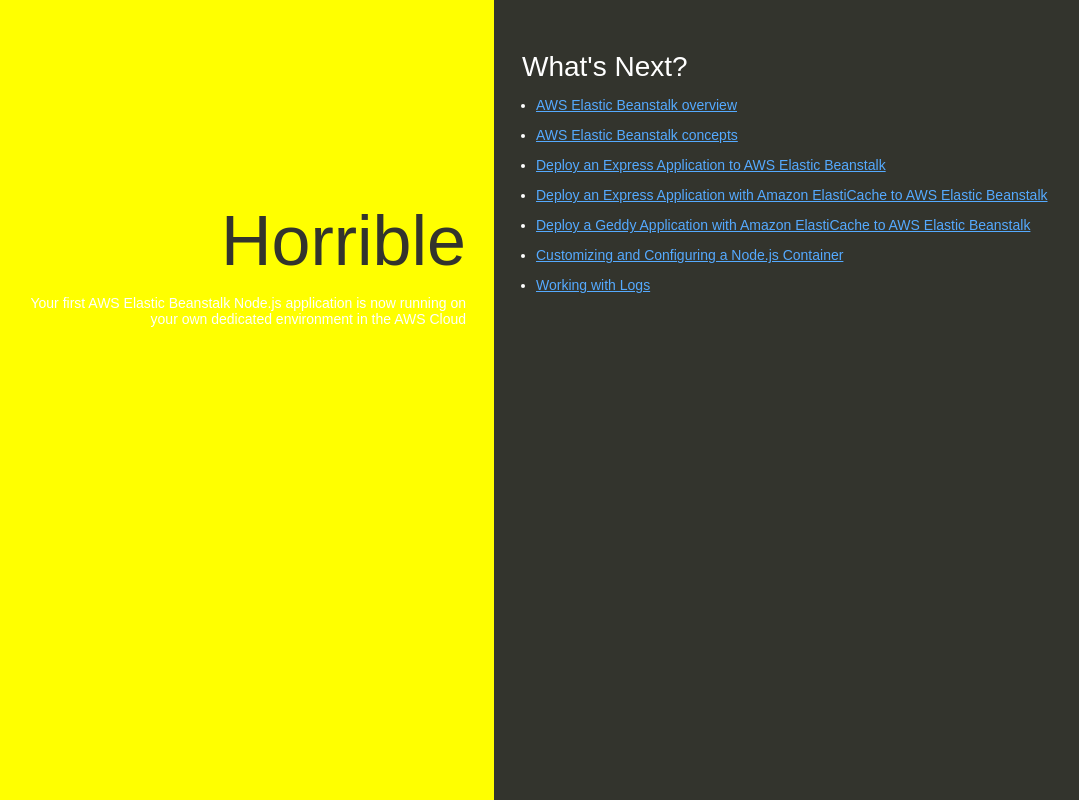
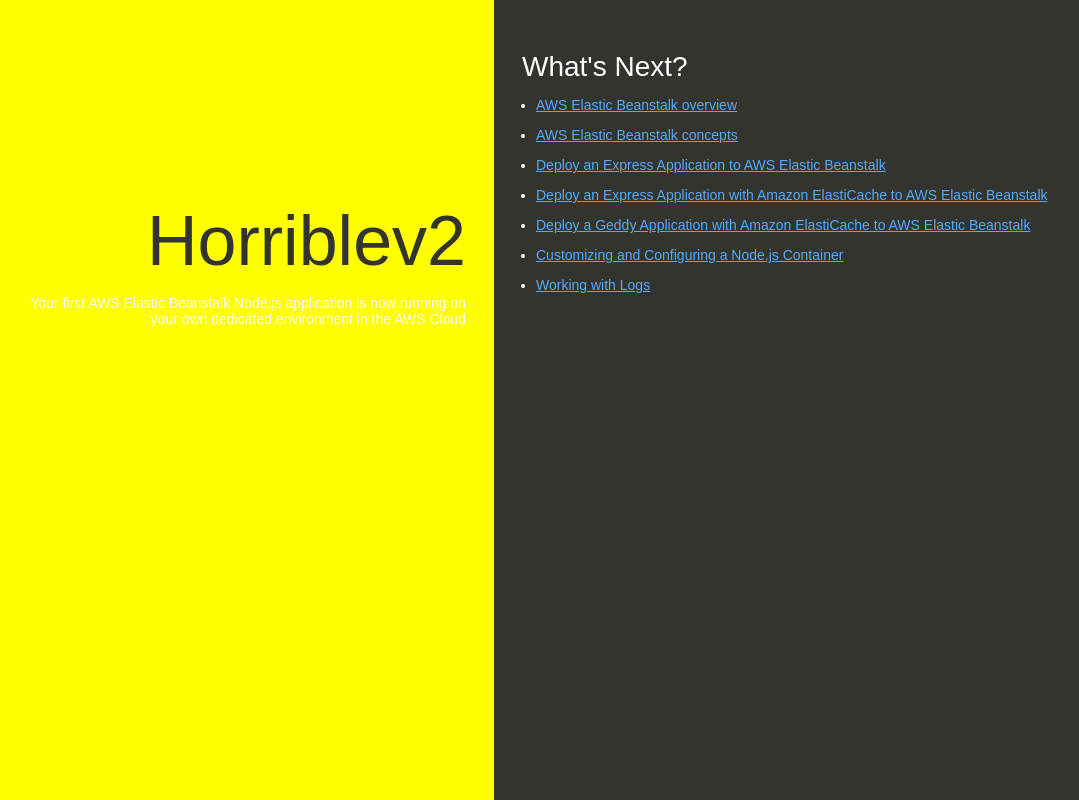
Before and after one commit to vpaduraru2000/sample-application, a website: page index.html in a window 1280 px wide. Shown: the whole page, without its empty margins (146-1225 px from the left). Drawn offline with Linux system fonts and the light colour scheme.

Commit message:
Update title to Horriblev2

```diff
--- a/index.html
+++ b/index.html
@@ -74,7 +74,7 @@
   </head>
   <body>
     <div class="textColumn">
-      <h1>Horrible</h1>
+      <h1>Horriblev2</h1>
       <p>Your first AWS Elastic Beanstalk Node.js application is now running on your own dedicated environment in the AWS Cloud</p>
     </div>
     <div class="linksColumn">
```
